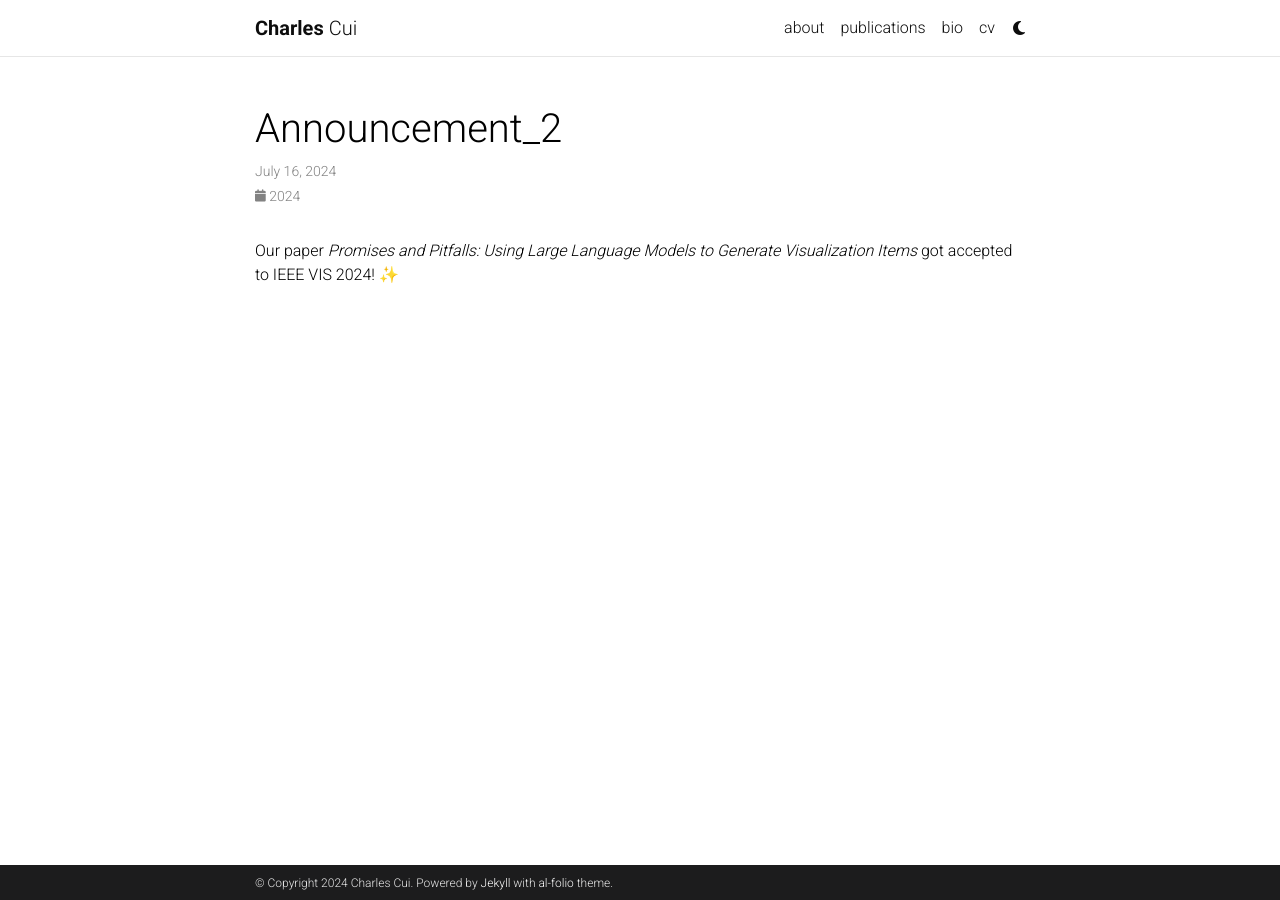
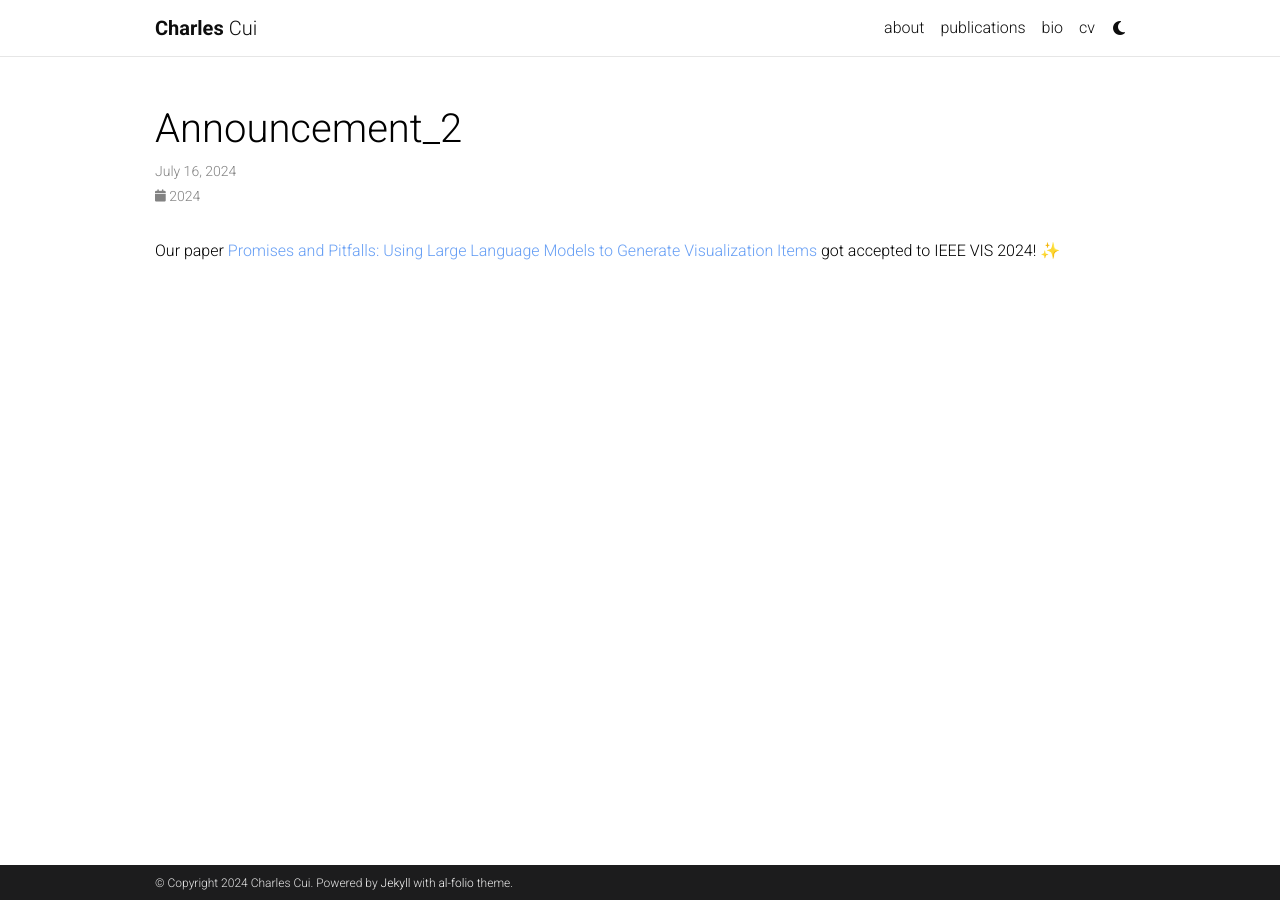
Before and after one commit to digital-flaneur/digital-flaneur.github.io, a Jekyll site: the page built from _news/announcement_2.md, in a window 1280 px wide. Built offline with Jekyll 4.4.1, drawn with Linux system fonts in a browser that asks for light colours; emoji names are drawn with the system emoji font; comment, search, counter and statistics services are not loaded; a style sheet for code colours, icons or effects is not loaded.

Commit message:
update width, news, and favicon

```diff
--- a/_config.yml
+++ b/_config.yml
@@ -8,16 +8,16 @@
 last_name: Cui
 #email: you@example.com
 description: > # the ">" symbol means to ignore newlines until "footer_text:"
-  A simple, whitespace theme for academics. Based on [*folio](https://github.com/bogoli/-folio) design.
+  Charles Cui
 footer_text: >
   Powered by <a href="https://jekyllrb.com/" target="_blank">Jekyll</a> with <a href="https://github.com/alshedivat/al-folio">al-folio</a> theme.
 #   Hosted by <a href="https://pages.github.com/" target="_blank">GitHub Pages</a>.
 #   Photos from <a href="https://unsplash.com" target="_blank">Unsplash</a>.
 keywords: jekyll, jekyll-theme, academic-website, portfolio-website # add your own keywords or leave empty
 lang: en # the language of your site (for example: en, fr, cn, ru, etc.)
-icon: ⚛ # the emoji used as the favicon (alternatively, provide image name in /assets/img/)
+icon: /assets/img/favicon.png #⚛ # the emoji used as the favicon (alternatively, provide image name in /assets/img/)
 
-url: https://yccui.github.io # the base hostname & protocol for your site
+url: https://digital-flaneur.github.io/ # the base hostname & protocol for your site
 baseurl: # the subpath of your site, e.g. /blog/
 last_updated: false # set to true if you want to display last updated in the footer
 impressum_path: # set to path to include impressum link in the footer, use the same path as permalink in a page, helps to conform with EU GDPR
@@ -54,7 +54,7 @@
 footer_fixed: true
 
 # Dimensions
-max_width: 800px
+max_width: 1000px
 
 # TODO: add layout settings (single page vs. multi-page)
 
--- a/_news/announcement_2.md
+++ b/_news/announcement_2.md
@@ -5,4 +5,4 @@
 related_posts: false
 ---
 
-Our paper [<em>Promises and Pitfalls: Using Large Language Models to Generate Visualization Items</em>](https://yccui.github.io/assets/pdf/vila.pdf) got accepted to IEEE VIS 2024! :sparkles:
+Our paper [Promises and Pitfalls: Using Large Language Models to Generate Visualization Items](https://digital-flaneur.github.io/assets/pdf/vila.pdf) got accepted to IEEE VIS 2024! :sparkles:
```
Also changed, not shown: assets/img/favicon.png (added).
